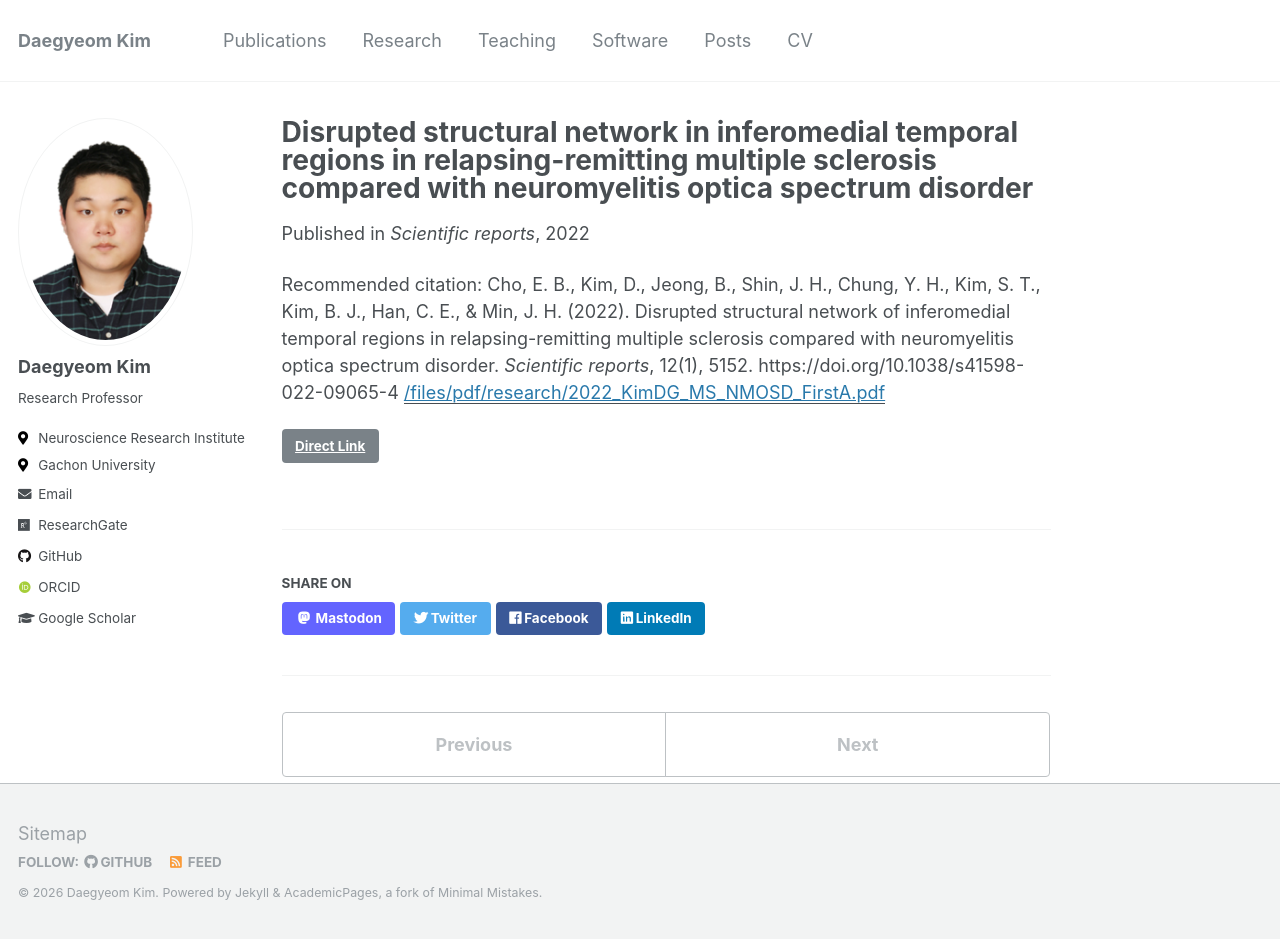
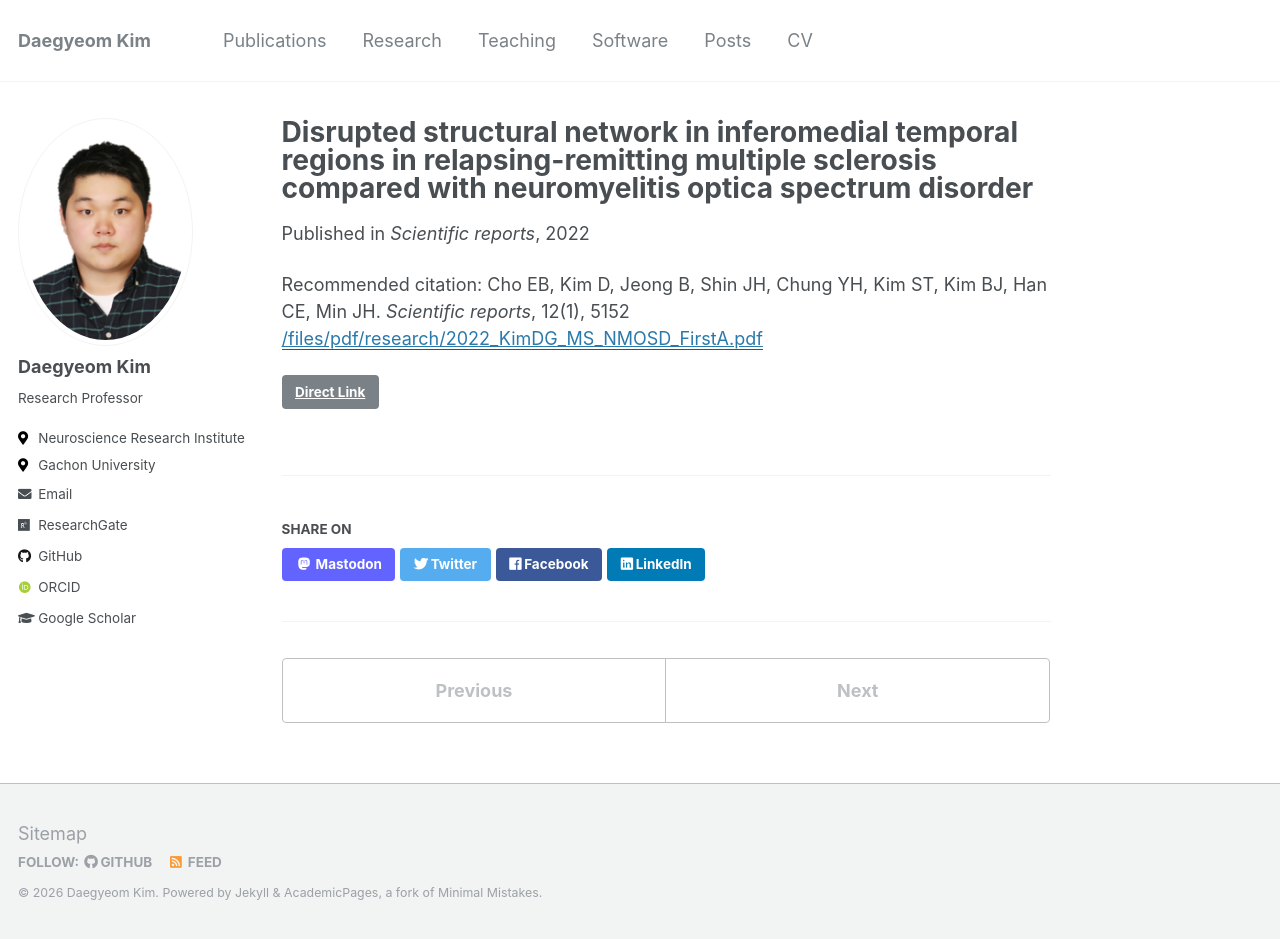
Before and after one commit to dgyeomkim/dgyeomkim.github.io, a Jekyll site: the page built from _publications/2022-MS-NMOSD.md, in a window 1280 px wide and 939 px high. Built offline with Jekyll 4.4.1, drawn with Linux system fonts in a browser that asks for light colours; some web fonts are replaced.

Commit message:
Update 2022-MS-NMOSD.md

```diff
--- a/_publications/2022-MS-NMOSD.md
+++ b/_publications/2022-MS-NMOSD.md
@@ -6,5 +6,5 @@ date: 2022-03-25
 venue: 'Scientific reports'
 paperurl: "/files/pdf/research/2022_KimDG_MS_NMOSD_FirstA.pdf"
 link: 'https://doi.org/10.1038/s41598-022-09065-4'
-citation: "Cho, E. B., Kim, D., Jeong, B., Shin, J. H., Chung, Y. H., Kim, S. T., Kim, B. J., Han, C. E., & Min, J. H. (2022). Disrupted structural network of inferomedial temporal regions in relapsing-remitting multiple sclerosis compared with neuromyelitis optica spectrum disorder. <i>Scientific reports</i>, 12(1), 5152. https://doi.org/10.1038/s41598-022-09065-4"
+citation: "Cho EB, Kim D, Jeong B, Shin JH, Chung YH, Kim ST, Kim BJ, Han CE, Min JH. <i>Scientific reports</i>, 12(1), 5152"
 ---
```
